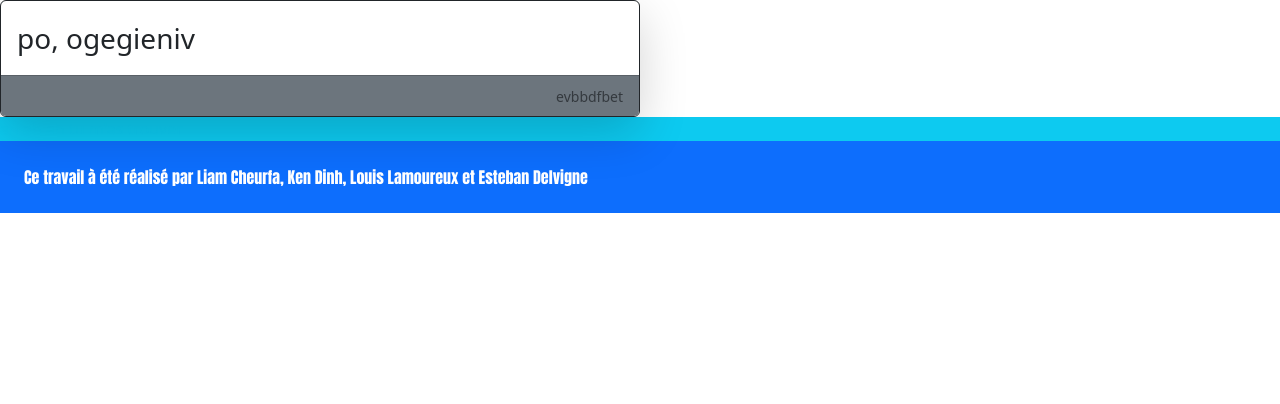
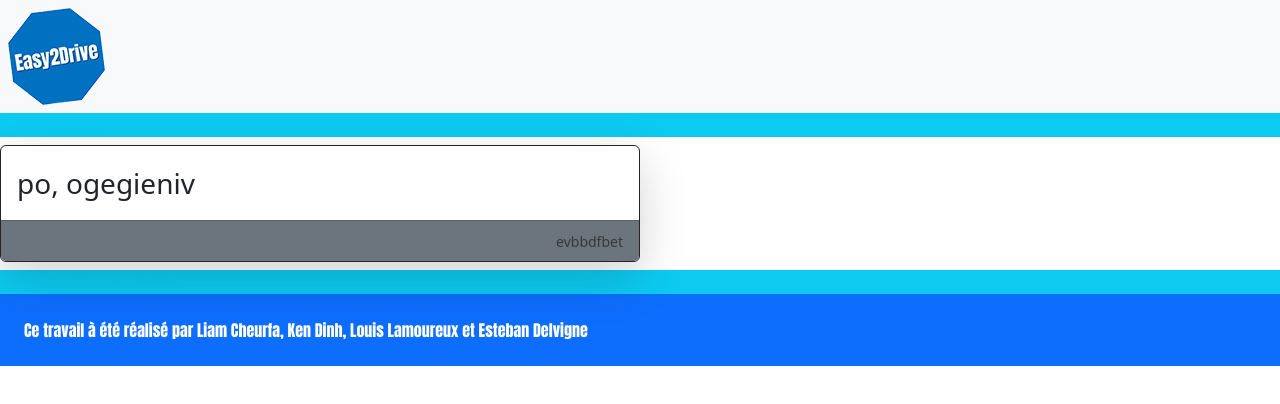
Before and after one commit to Ken-Dinh/EasyToDrive, an Angular app: page / in a window 1280 px wide. Shown: the top 404 px of the page. Built offline with nearby package versions, Linux system fonts and the light colour scheme; no server answers.

Commit message:
header n°1

```diff
--- a/src/app/app.component.html
+++ b/src/app/app.component.html
@@ -5,6 +5,9 @@
     <meta name="viewport" content="width=device-width, initial-scale=1.0">
     <title>Document</title>
 </head>
+<header>
+    <app-header></app-header>
+</header>
 <body>
     <app-card></app-card>
 </body>
--- a/src/app/app.module.ts
+++ b/src/app/app.module.ts
@@ -6,12 +6,14 @@ import { AppComponent } from './app.component';
 import { HttpClientModule } from '@angular/common/http';
 import { CardComponent } from './component/card/card.component';
 import { FooterComponent } from './component/footer/footer.component';
+import { HeaderComponent } from './component/header/header.component';
 
 @NgModule({
   declarations: [
     AppComponent,
     CardComponent,
-    FooterComponent
+    FooterComponent,
+    HeaderComponent
   ],
   imports: [
     BrowserModule,
--- a/src/app/component/footer/footer.component.html
+++ b/src/app/component/footer/footer.component.html
@@ -8,7 +8,7 @@
     font-style: normal;
   }
 </style>
-<div>
+<div class="pt-2">
     <div class="bg-info text-info">
         ah ah ah tu m'as trouver
     </div>
--- /dev/null
+++ b/src/app/component/header/header.component.html
@@ -0,0 +1,8 @@
+<div class="pb-2">
+    <div class="bg-light border-dark p-2">
+        <img src="/EasyToDrive_logo.png" width="97px" height="97px" alt="logo">
+    </div>
+    <div class="bg-info text-info">
+        je suis là aussi
+    </div>
+</div>
```
Also changed, not shown: src/app/component/header/header.component.ts (added, +11 -0 lines), src/app/component/header/header.component.css (added), 1 other file (tests, documents, lock files or other folders).
